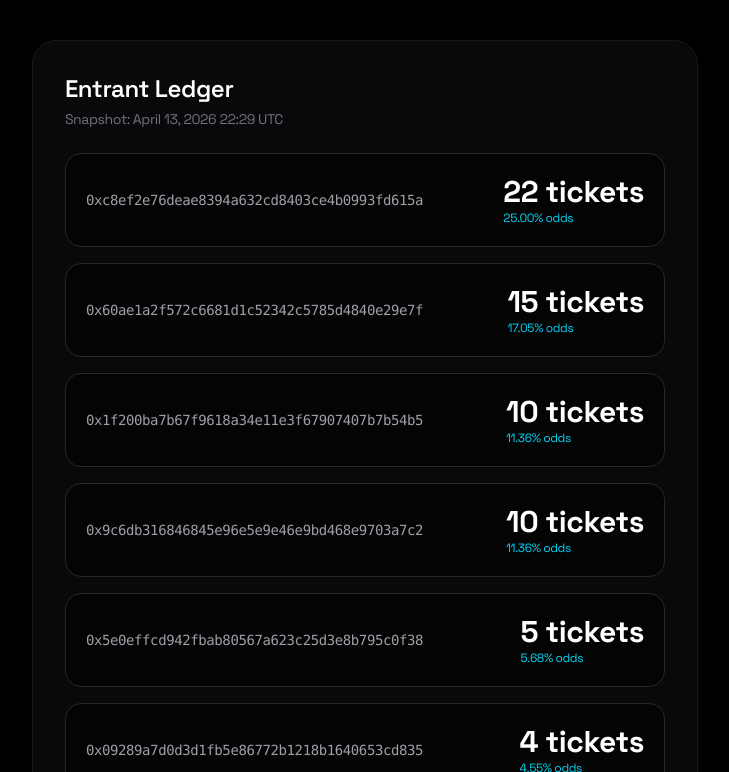
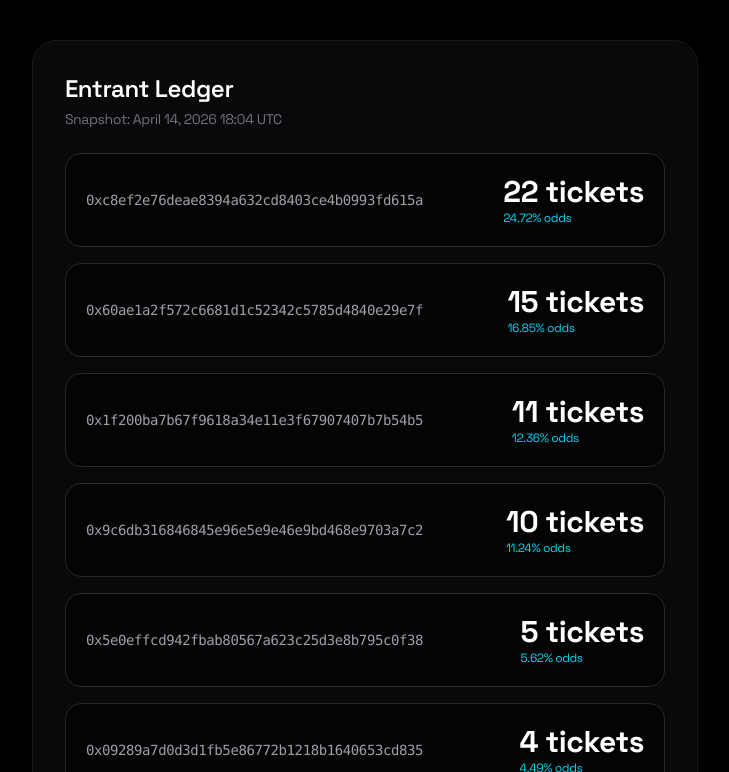
Before and after one commit to GridPhantoms/grid-keys-points, a Next.js app: page /raffle in a window 1280 px wide. Shown: the part 1128-1900 px from the top of the page, without its empty margins (275-1004 px from the left). Built offline with nearby package versions, Linux system fonts and the light colour scheme.

Commit message:
Update raffle snapshot to 89 total tickets

```diff
--- a/app/raffle/page.tsx
+++ b/app/raffle/page.tsx
@@ -8,7 +8,7 @@ export default function RaffleTracker() {
   const [totalTickets, setTotalTickets] = useState(0);
   const [entrants, setEntrants] = useState<any[]>([]);
   const [loading, setLoading] = useState(true);
-  const [lastSnapshot] = useState("April 13, 2026 22:29 UTC");
+  const [lastSnapshot] = useState("April 14, 2026 18:04 UTC");
   const [menuOpen, setMenuOpen] = useState(false);
 
   // Exact timestamp of the 30th mint (Token #406) — 2026-04-10 02:10:23 UTC
```
Also changed, not shown: public/raffle-snapshot.csv.
